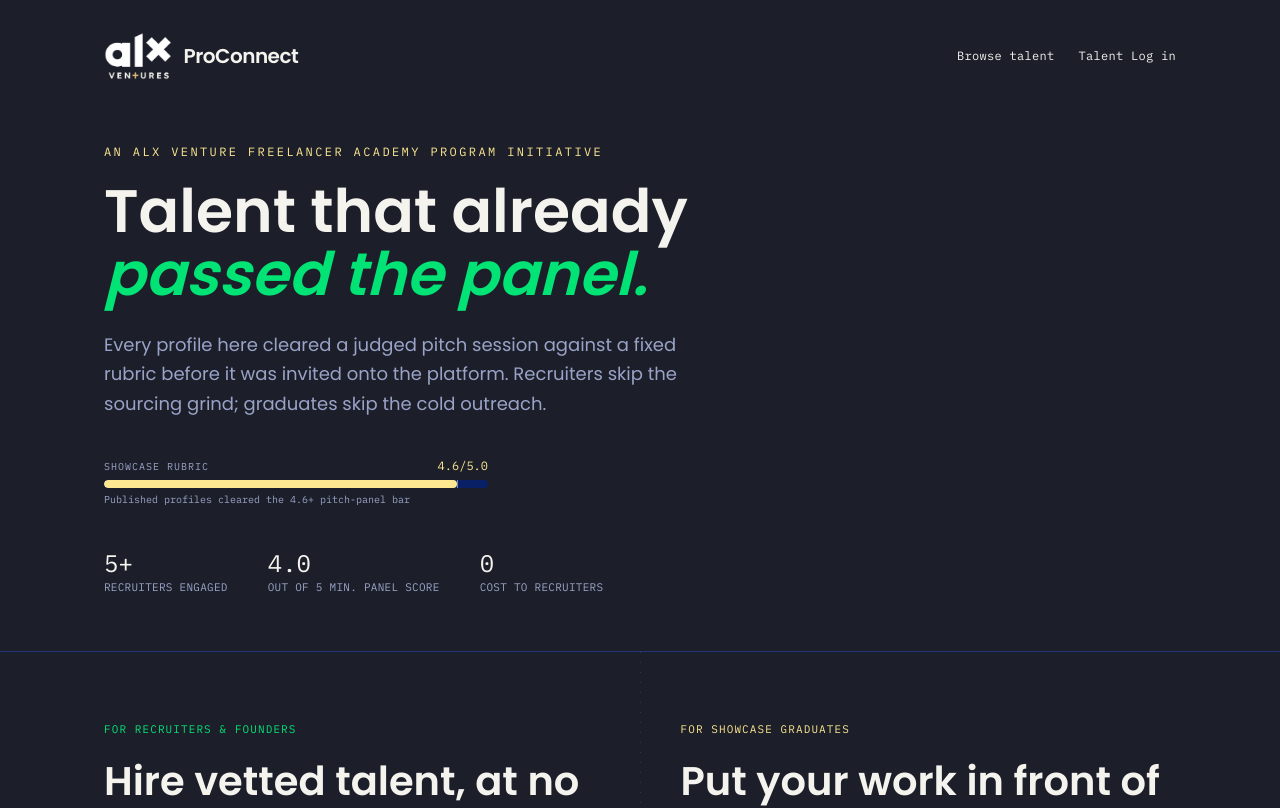
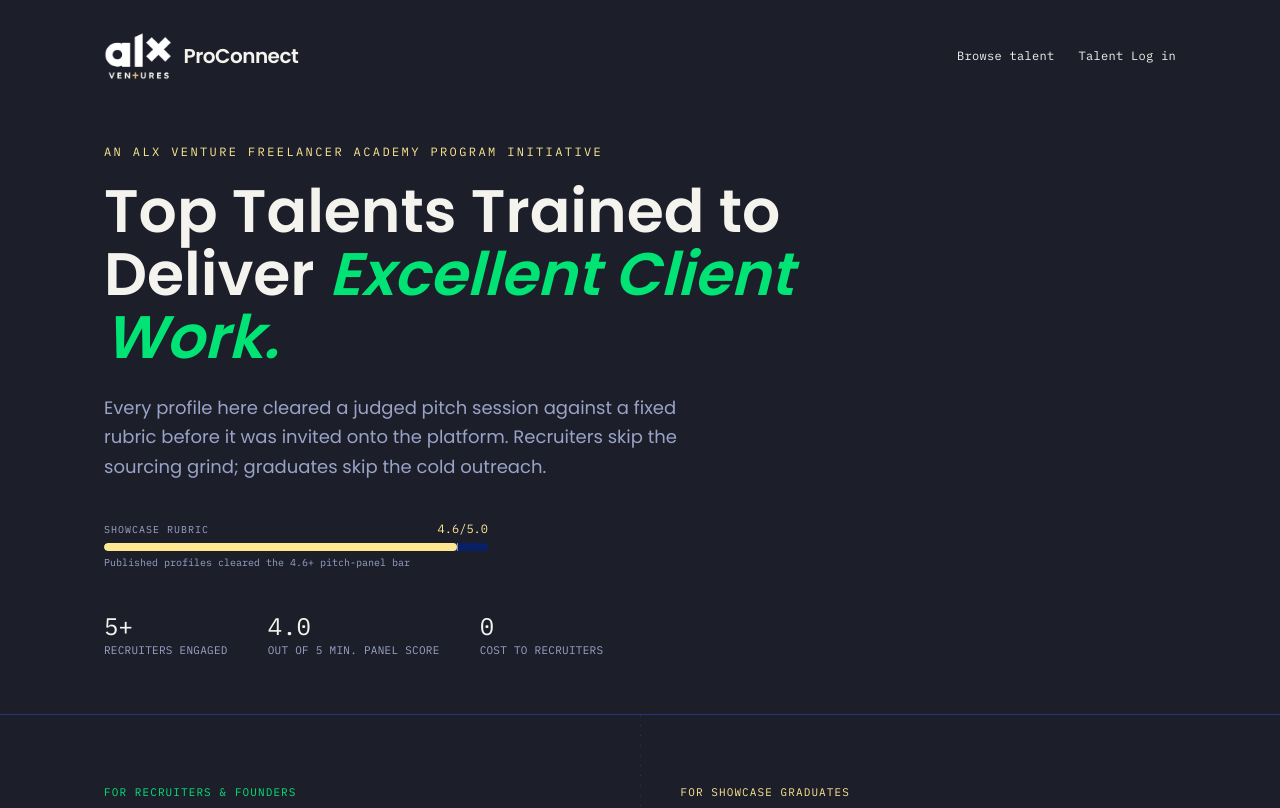
Before and after one commit to ALXVentures/alx-proconnect, a Next.js app: page / in a window 1280 px wide. Shown: the top 808 px of the page. Built offline with nearby package versions, Linux system fonts and the light colour scheme.

Commit message:
Update page.tsx

```diff
--- a/app/page.tsx
+++ b/app/page.tsx
@@ -37,8 +37,8 @@ export default function Home() {
           An ALX Venture Freelancer Academy Program initiative
         </p>
         <h1 className="font-display text-4xl sm:text-5xl md:text-6xl leading-[1.05] max-w-3xl">
-          Talent that already{" "}
-          <span className="italic text-teal-hi">passed the panel.</span>
+          Top Talents Trained to Deliver{" "}
+          <span className="italic text-teal-hi">Excellent Client Work.</span>
         </h1>
         <p className="mt-6 max-w-xl text-text-lo text-base md:text-lg leading-relaxed">
           Every profile here cleared a judged pitch session against a fixed
```
